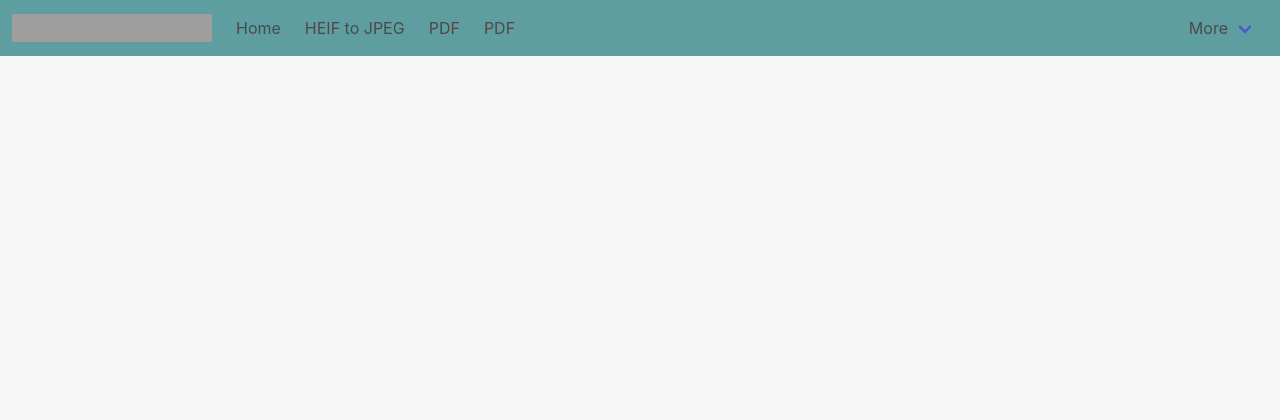
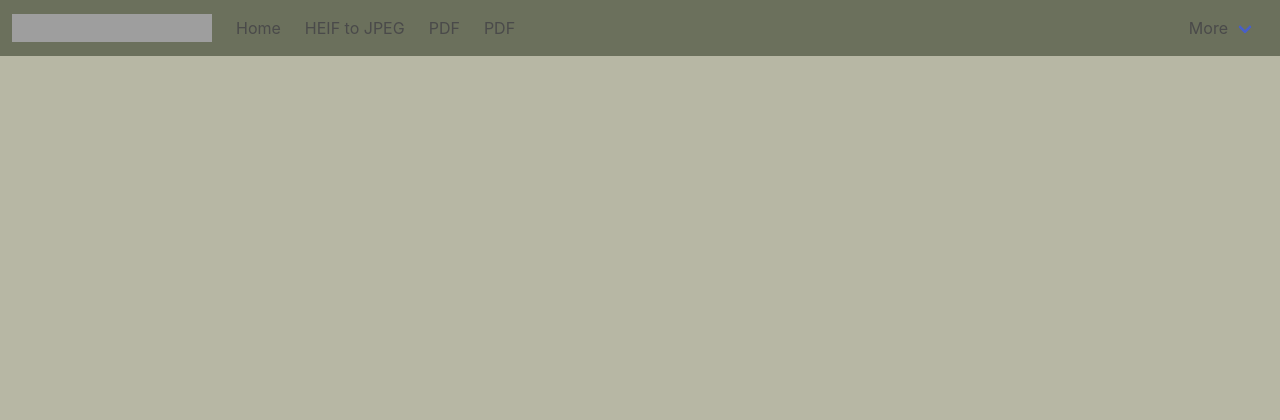
Before and after one commit to joaoguilherme1/convert-files, a Django app: template tudoparapdf/main/templates/base.html in a window 1280 px wide. Shown: the top 420 px of the page. Run offline with Django 3.2, Linux system fonts and the light colour scheme; the template is opened without the code that fills it, so the values that code supplies are empty; grey boxes are pictures that could not be loaded.

Commit message:
Changing the color theme

```diff
--- a/tudoparapdf/static/css/base.css
+++ b/tudoparapdf/static/css/base.css
@@ -1,9 +1,9 @@
 html {
-    background-color: #f6f6f6
+    background-color: #b7b7a4;
 }
 
 .navbar {
-    background-color: cadetblue;
+    background-color: #6b705c;
 }
 
 .footer {
@@ -11,5 +11,5 @@ html {
     bottom:0;
     width:100%;
     height: 30px;
-    background: cadetblue;
+    background: #cb997e;
  }
```
